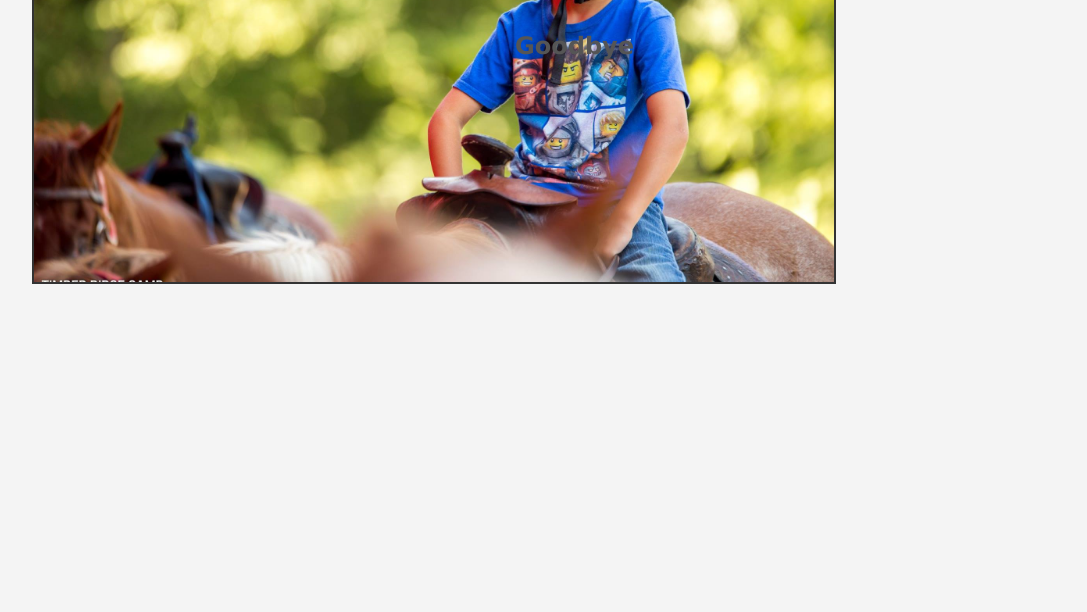
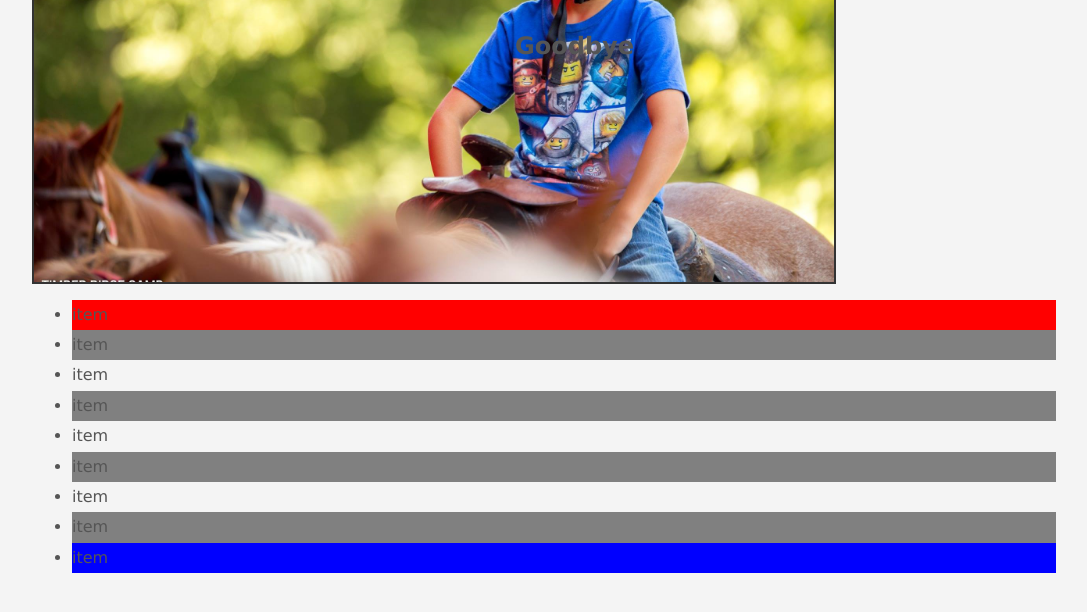
Before and after one commit to JuanTapia/remote-practice, a plain HTML site: page index.html in a window 1280 px wide. Shown: the part 1857-2469 px from the top of the page, without its empty margins (96-1183 px from the left). Drawn offline with Linux system fonts and the light colour scheme.

Commit message:
list was added

```diff
--- a/css/presentation.css
+++ b/css/presentation.css
@@ -148,3 +148,12 @@ a:visited{
   position: fixed;
   top: 500px;
 }
+.my-list li:first-child{
+  background:red;
+}
+.my-list li:last-child{
+  background:blue;
+}
+.my-list li:nth-child(even){
+  background:gray;
+}
--- a/index.html
+++ b/index.html
@@ -63,6 +63,17 @@
         <h1>hello</h1>
         <h2>Goodbye</h2>
       </div>
+      <ul class="my-list">
+        <li>item</li>
+        <li>item</li>
+        <li>item</li>
+        <li>item</li>
+        <li>item</li>
+        <li>item</li>
+        <li>item</li>
+        <li>item</li>
+        <li>item</li>
+      </ul>
     </div><!--Container div -->
     <a class="fix-me button" href="#">Hello</a>
     <div style="margin-top:900px;"></div>
```
Also changed, not shown: 1 other file.
